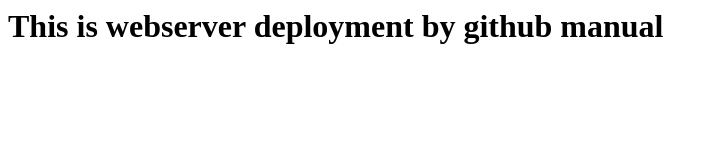
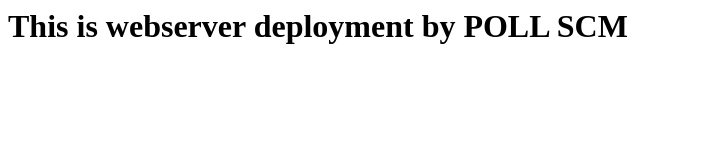
Before and after one commit to rajasekhar82/batch16, a plain HTML site: page index.html in a window 1280 px wide. Shown: the whole page, without its empty margins (0-718 px from the left). Drawn offline with Linux system fonts and the light colour scheme.

Commit message:
add index-2

```diff
--- a/index.html
+++ b/index.html
@@ -1 +1 @@
-<h1> This is webserver deployment by github manual </h1>
+<h1> This is webserver deployment by POLL SCM </h1>
```
